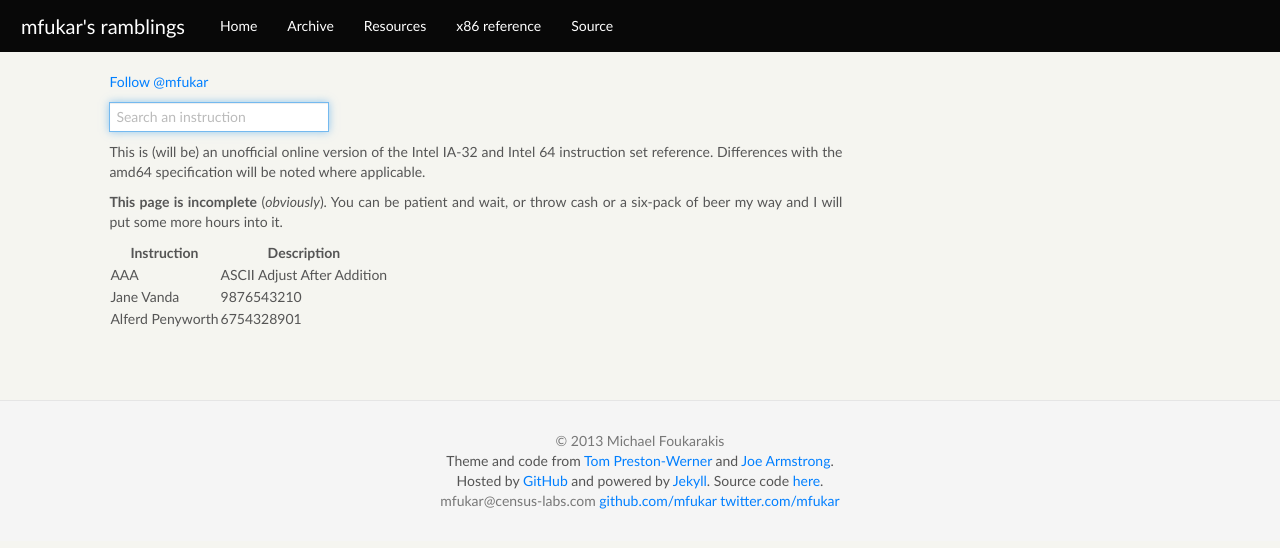
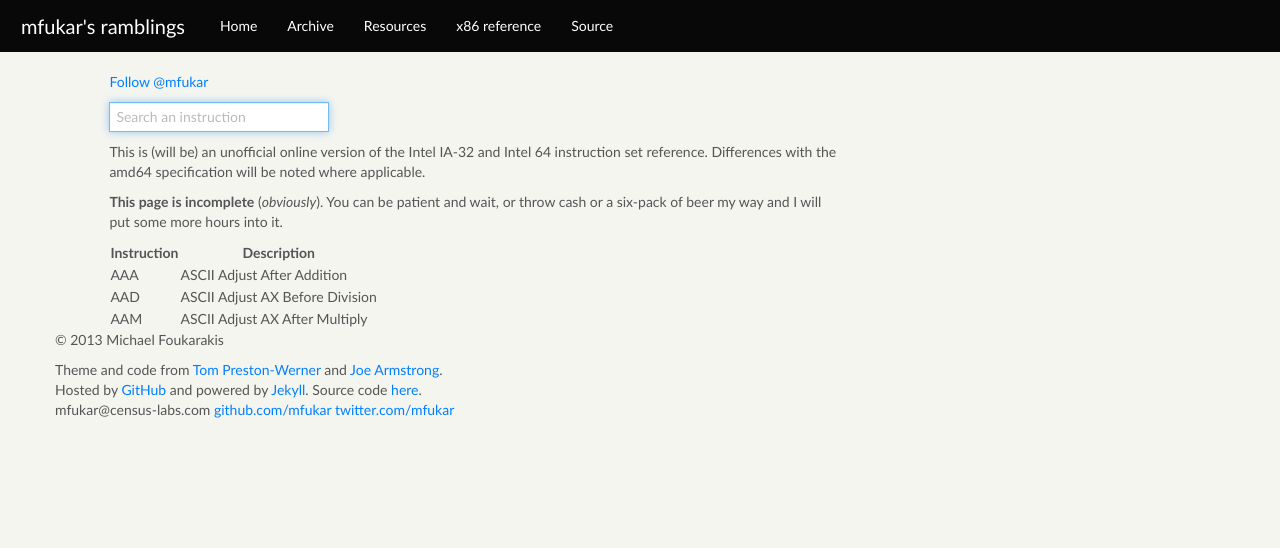
Before and after one commit to mfukar/mfukar.github.com, a Jekyll site: the page built from x86reference/ref.html, in a window 1280 px wide. Shown: the top 548 px of the page. Built offline with Jekyll 4.4.1, drawn with Linux system fonts in a browser that asks for light colours; some web fonts are replaced; Markdown is read by kramdown in place of the engine named in the settings; comment, search, counter and statistics services are not loaded.

Commit message:
Remove CSS used for unknown purposes

```diff
--- a/_layouts/main.html
+++ b/_layouts/main.html
@@ -14,7 +14,6 @@
 		<link rel="stylesheet" href="/css/syntax.css" type="text/css" />
 		<!-- RSS -->
 		<link rel="alternate" type="application/rss+xml" title="RSS" href="/feed.xml" />
-		<link rel="stylesheet" href="/css/screen.css" type="text/css" media="screen, projection" />
 		<!-- favicon -->
 		<link rel="icon" type="image/png" href="images/favicon.png" />
 	</head>
--- a/_layouts/secondary.html
+++ b/_layouts/secondary.html
@@ -14,7 +14,6 @@
 		<link rel="stylesheet" href="/css/syntax.css" type="text/css" />
 		<!-- RSS -->
 		<link rel="alternate" type="application/rss+xml" title="RSS" href="/feed.xml" />
-		<link rel="stylesheet" href="/css/screen.css" type="text/css" media="screen, projection" />
 		<!-- favicon -->
 		<link rel="icon" type="image/png" href="/images/favicon.png" />
 	</head>
--- a/css/screen.css
+++ /dev/null
@@ -1,29 +0,0 @@
-div.customize * h1 {font-size:1.5em; font-weight:bold;}
-
-div.customize * p {text-align:justify;}
-
-.footer {
-    text-align: center;
-    padding: 30px 0;
-    margin-top: 70px;
-    border-top: 1px solid #e5e5e5;
-    background-color: #f5f5f5;
-}
-
-.footer p {
-    margin-bottom: 0;
-    color: #777;
-}
-
-.footer-links {
-    margin: 10px 0;
-}
-
-.footer-links li {
-    display: inline;
-    padding: 0 2px;
-}
-
-.footer-links li:first-child {
-    padding-left: 0;
-}
--- a/x86reference/ref.html
+++ b/x86reference/ref.html
@@ -26,12 +26,12 @@ or a six-pack of beer my way and I will put some more hours into it.</p>
 			<td>ASCII Adjust After Addition</td>
 		</tr>
 		<tr>
-			<td>Jane Vanda</td>
-			<td>9876543210</td>
+			<td>AAD</td>
+			<td>ASCII Adjust AX Before Division</td>
 		</tr>
 		<tr>
-			<td>Alferd Penyworth</td>
-			<td>6754328901</td>
+			<td>AAM</td>
+			<td>ASCII Adjust AX After Multiply</td>
 		</tr>
 	</tbody>
 </table>
```
Also changed, not shown: css/ref.css (deleted).
